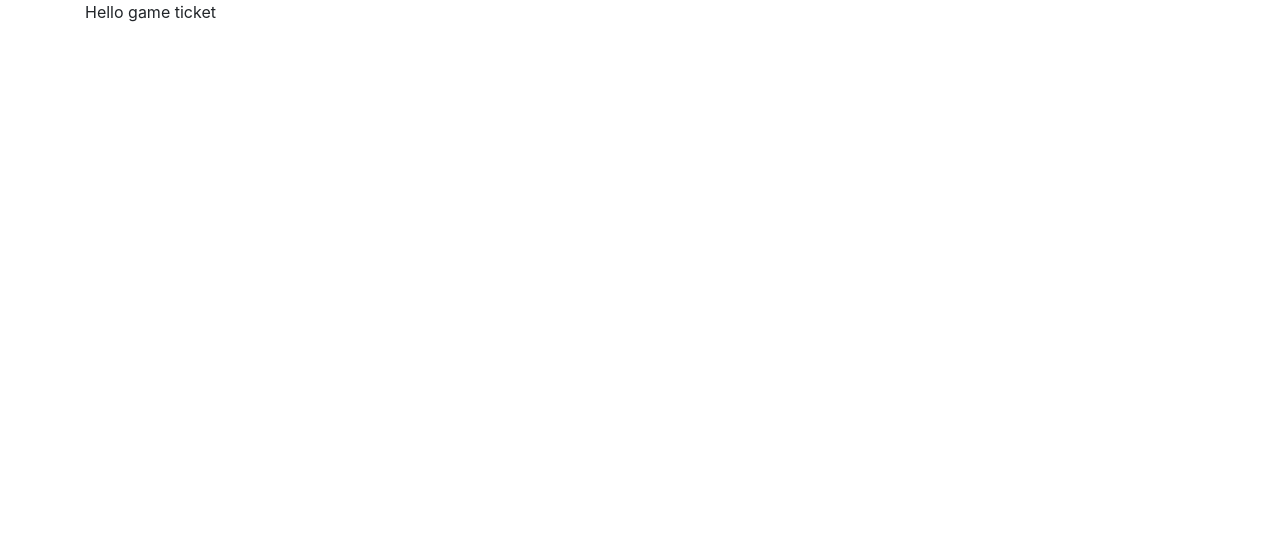
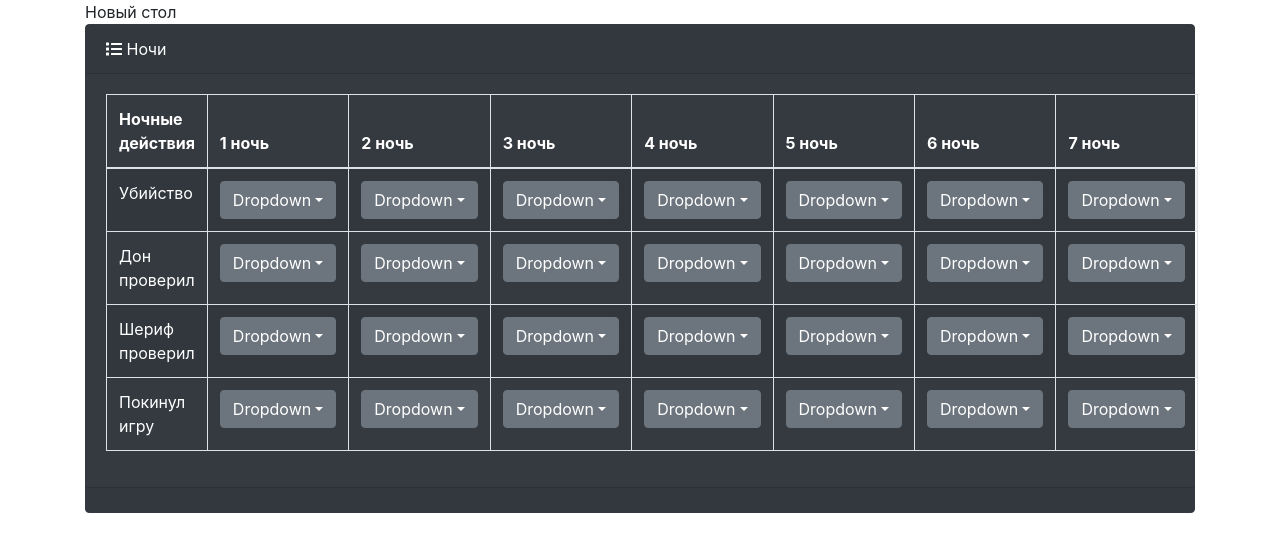
Before and after one commit to DarkSide2018/maf-wizard-front, a React (Create React App) app: page /game/ticket in a window 1280 px wide. Shown: the top 552 px of the page. Built offline with nearby package versions, Linux system fonts and the light colour scheme; no server answers.

Commit message:
add dropdown menu

```diff
--- a/src/pages/game/GameEdit.js
+++ b/src/pages/game/GameEdit.js
@@ -38,8 +38,6 @@ class GameEdit extends Component {
     }
 
     async handleSubmit(event) {
-        let parsedToken = JSON.parse(atob(getToken().split('.')[1]));
-        console.log("token -> " + JSON.stringify(parsedToken))
         event.preventDefault();
         let item = this.state;
         let queryItem = item.item;
--- a/src/pages/game/GameTicket.js
+++ b/src/pages/game/GameTicket.js
@@ -1,55 +1,45 @@
-import React, {useContext} from "react";
-import {Button, ButtonGroup, Container, Form, FormGroup, Row, Table} from "reactstrap";
-import {Card, FormControl, InputGroup,} from "react-bootstrap";
+import React from "react";
+import {Container, Dropdown, DropdownItem, DropdownMenu, DropdownToggle, Table} from "reactstrap";
+import {Card,} from "react-bootstrap";
 import {getToken} from "../../api/authenticationService";
-import {getCurrentGame} from "../player/AvailablePlayers";
-import AppNavbar from "../AppNavbar";
 import {FontAwesomeIcon} from "@fortawesome/react-fontawesome";
-import {faMinus, faPlus} from "@fortawesome/free-solid-svg-icons";
-import {
-    decrementAdditionalPoints,
-    decrementBestMove,
-    decrementDefeatBlack,
-    decrementDefeatRed,
-    decrementDon,
-    decrementPenalties,
-    decrementPoints,
-    decrementSheriff,
-    decrementVictoryBlack,
-    decrementVictoryRed,
-    decrementWasKilled, endGame,
-    incrementAdditionalPoints,
-    incrementBestMove,
-    incrementDefeatBlack,
-    incrementDefeatRed,
-    incrementDon,
-    incrementPenalties,
-    incrementPoints,
-    incrementSheriff,
-    incrementVictoryBlack,
-    incrementVictoryRed,
-    incrementWasKilled
-} from "./IncrementButtons";
-import {Link} from "react-router-dom";
+import {faList} from "@fortawesome/free-solid-svg-icons";
 
 
 class GameTicket extends React.Component {
-
     constructor(props) {
         super(props);
         this.state = {
             players: [],
-            search: "",
-            pageNumber: 1,
-            pageSize: 10,
-            sortBy: "nickName",
-            sortDir: "asc",
-            gameNumber: null,
+            nights: [],
             gameUuid: null,
             gamePlayers: [],
+            availablePlayersForMurder: [],
+            availablePlayersForSheriff: [],
+            availablePlayersForDon: [],
+            availableForLeftGame:[],
             gameName: 'Новый стол'
         };
-
+        this.drop = this.drop.bind(this);
+    }
+    drop = () => {
+        return (
+            <Dropdown isOpen={false}>
+                <DropdownToggle caret>
+                    Dropdown
+                </DropdownToggle>
+                <DropdownMenu>
+                    <DropdownItem header>Header</DropdownItem>
+                    <DropdownItem>Some Action</DropdownItem>
+                    <DropdownItem text>Dropdown Item Text</DropdownItem>
+                    <DropdownItem disabled>Action (disabled)</DropdownItem>
+                    <DropdownItem divider />
+                    <DropdownItem>Foo Action</DropdownItem>
+                    <DropdownItem>Bar Action</DropdownItem>
+                    <DropdownItem>Quo Action</DropdownItem>
+                </DropdownMenu>
+            </Dropdown>
+        );
     }
 
     componentDidMount() {
@@ -57,7 +47,7 @@ class GameTicket extends React.Component {
     }
 
     getCurrentGameAfterMount() {
-        fetch('/game/' + getCurrentGame(), {
+        fetch('/game/active', {
             method: 'GET',
             headers: {
                 'Accept': 'application/json',
@@ -66,23 +56,137 @@ class GameTicket extends React.Component {
             }
         })
             .then(response => response.json())
-            .then(data => this.setState({
-                        gameNumber: data.gameNumber,
-                        gameUuid: data.gameUuid,
-                        gamePlayers: data.players.sort((a, b) => a.nickName.localeCompare(b.nickName)),
-                        gameName: data.name
-                    }
-                )
+            .then(data => {
+                    let responsePlayers = data.players.sort((a, b) => a.nickName.localeCompare(b.nickName));
+                    this.setState({
+                            gameNumber: data.gameNumber,
+                            gameUuid: data.gameUuid,
+                            nights: data.nights,
+                            gamePlayers: responsePlayers,
+                            gameName: data.name,
+                            availablePlayersForMurder: responsePlayers,
+                            availablePlayersForSheriff: responsePlayers,
+                            availablePlayersForDon: responsePlayers,
+                        }
+                    )
+                }
             );
     }
 
     render() {
+        const {
+            availablePlayersForMurder,
+            availablePlayersForSheriff,
+            availablePlayersForDon,
+            availableForLeftGame,
+            gamePlayers,
+            gameName,
+            isLoading
+        } = this.state;
+
+
+
+        let availablePlayersForMurderList = ''
+        if (availablePlayersForMurder !== [] && availablePlayersForMurder !== undefined) {
+            availablePlayersForMurderList = makeArray(7, "").map(item => {
+                return <td>
+                    {this.drop()}
+                </td>
+            })
+        }
+        let availablePlayersForSheriffList = ''
+        if (availablePlayersForSheriff !== [] && availablePlayersForSheriff !== undefined) {
+            availablePlayersForSheriffList = makeArray(7, "").map(item => {
+                return <td>
+                    {this.drop()}
+                </td>
+            })
+        }
+        let availablePlayersForDonList = ''
+        if (availablePlayersForDon !== [] && availablePlayersForDon !== undefined) {
+            availablePlayersForDonList = makeArray(7, "").map(item => {
+                return <td>
+                    {this.drop()}
+                </td>
+            })
+        }
+        let availableForLeftGameList = ''
+        if (availableForLeftGame !== [] && availableForLeftGame !== undefined) {
+            availableForLeftGameList = makeArray(7, "").map(item => {
+                return <td>
+                    {this.drop()}
+                </td>
+            })
+        }
+
+
+        if (isLoading) {
+            return <p>Loading...</p>;
+        }
+
         return <div>
             <Container>
-                Hello game ticket
+                {gameName}
+                <Card className={"border border-dark bg-dark text-white"}>
+                    <Card.Header>
+                        <div style={{float: "left"}}>
+                            <FontAwesomeIcon icon={faList}/> Ночи
+                        </div>
+                    </Card.Header>
+                    <Card.Body>
+                        <Table bordered hover striped variant="dark">
+                            <thead className={"text-white"}>
+                            <tr>
+                                <th>Ночные действия</th>
+                                <th>1 ночь</th>
+                                <th>2 ночь</th>
+                                <th>3 ночь</th>
+                                <th>4 ночь</th>
+                                <th>5 ночь</th>
+                                <th>6 ночь</th>
+                                <th>7 ночь</th>
+                            </tr>
+                            </thead>
+                            <tbody className={"text-white"}>
+                            <tr>
+                                <td>Убийство</td>
+                                {availablePlayersForMurderList}
+                            </tr>
+                            <tr>
+                                <td>Дон проверил</td>
+                                {availablePlayersForDonList}
+                            </tr>
+                            <tr>
+                                <td>Шериф проверил</td>
+                                {availablePlayersForSheriffList}
+                            </tr>
+                            <tr>
+                                <td>Покинул игру</td>
+                                {availableForLeftGameList}
+                            </tr>
+                            </tbody>
+                        </Table>
+                    </Card.Body>
+                    <Card.Footer>
+                    </Card.Footer>
+                </Card>
             </Container>
         </div>
     }
 }
 
+function makeArray(count, content) {
+    let result = [];
+    if (typeof content == "function") {
+        for (let i = 0; i < count; i++) {
+            result.push(content(i));
+        }
+    } else {
+        for (let i = 0; i < count; i++) {
+            result.push(content);
+        }
+    }
+    return result;
+}
+
 export default GameTicket;
--- a/src/pages/player/AvailablePlayers.js
+++ b/src/pages/player/AvailablePlayers.js
@@ -259,6 +259,21 @@ class AvailablePlayers extends React.Component {
     }
     createGameTicket(event) {
         event.preventDefault();
+        let queryItem = {
+            messageType:'UpdateGameRequest',
+            gameUuid: getCurrentGame(),
+            status:'ACTIVE',
+            players: [...new Set(this.state.gamePlayers)]
+        }
+         fetch('/game', {
+            method: 'PUT',
+            headers: {
+                'Accept': 'application/json',
+                'Content-Type': 'application/json',
+                'Authorization':'Bearer '+getToken()
+            },
+            body: JSON.stringify(queryItem),
+        });
         this.props.history.push('/game/ticket');
     }
 
```
